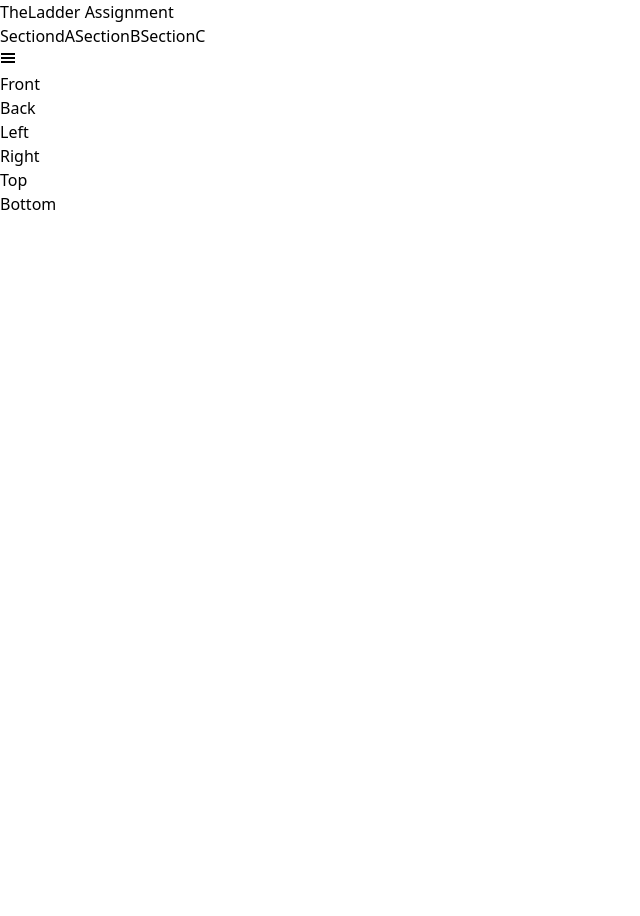
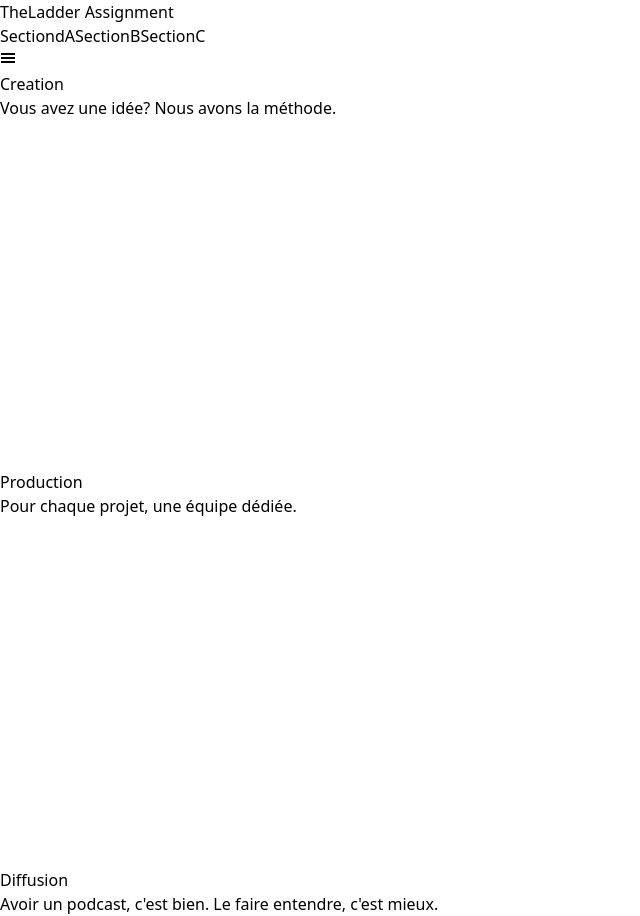
Before and after one commit to ikeshavbansal/TheLadder, a React (Vite) app in the folder TheLadder_assignment/: page /sectionB in a window 1280 px wide. Shown: the whole page, without its empty margins (0-640 px from the left). Before the commit the page ends 800 px from the top, so only its background shows below. Built offline with nearby package versions, Linux system fonts and the light colour scheme.

Commit message:
folding box

```diff
--- a/TheLadder_assignment/src/Pages/sectionB.jsx
+++ b/TheLadder_assignment/src/Pages/sectionB.jsx
@@ -1,35 +1,103 @@
-import React, { useState } from 'react';
-import { motion } from 'framer-motion';
+import React from 'react';
+import { motion, useScroll, useTransform } from 'framer-motion';
 
+const FoldingBoxes = () => {
+  const { scrollY } = useScroll();
+  const box1Range = [0, 200, 400];
+  const box2Range = [500, 600, 700];
+  const box3Range = [700, 750, 800];
 
-const Cube = () => {
-  const [rotation, setRotation] = useState({ x: 0, y: 0 });
-
-  const handleScroll = (event) => {
-    const delta = event.deltaY;
-    setRotation(prev => ({
-      x: prev.x + delta * 0.1,
-      y: prev.y + delta * 0.1,
-    }));
+  const transition = {
+    duration: 1.5,
+    ease: "easeInOut",
   };
 
+  const box1RotateX = useTransform(scrollY, [box1Range[1], box1Range[2]], [0, -10]);
+  const box1TranslateY = useTransform(scrollY, [box1Range[0], box1Range[1], box1Range[2]], [0, -50, -100]);
+  const box1Scale = useTransform(scrollY, [box1Range[1], box1Range[2]], [1, 0.8]);
+  const opacity1 = useTransform(scrollY, box1Range, [1, 1, 0.5]);
+
+  const box2TranslateY = useTransform(scrollY, [0, box2Range[0], box2Range[1], box2Range[2]], [350, 150, 80, -50]);
+  const box2RotateX = useTransform(scrollY, [box2Range[1], box2Range[2]], [0, -10]);
+  const box2Scale = useTransform(scrollY, [box2Range[1], box2Range[2]], [1, 0.85]);
+  const opacity2 = useTransform(scrollY, box2Range, [1, 1, 0.5]);
+
+  const box3TranslateY = useTransform(scrollY, [0, box3Range[0], box3Range[1], box3Range[2],box3Range[2],box3Range[2]], [700,300, 250,100, 50, 10]);
+  const box3RotateX = useTransform(scrollY, [box3Range[1], box3Range[2]], [0, -10]);
+  const box3Scale = useTransform(scrollY, [box3Range[1], box3Range[2]], [1, 0.9]);
+  const opacity3 = useTransform(scrollY, box3Range, [1, 1, 0.5]);
+
   return (
-    <div className="cube-container" onWheel={handleScroll}>
-      <motion.div
-        className="cube"
-        style={{
-          transform: `rotateX(${rotation.x}deg) `,
-        }}
-      >
-        <div className="face front">Front</div>
-        <div className="face back">Back</div>
-        <div className="face left">Left</div>
-        <div className="face right">Right</div>
-        <div className="face top">Top</div>
-        <div className="face bottom">Bottom</div>
-      </motion.div>
+    <div className="min-h-screen">
+      {/* <div className="h-[50vh]" /> */}
+      <div className="sticky top-0 left-0 w-full h-screen pt-40">
+        <div className="relative mx-10" style={{ perspective: '1000px' }}>
+
+          <motion.div
+            className="absolute top-0 w-full h-80 bg-white rounded-lg shadow-xl"
+            style={{
+              rotateX: box1RotateX,
+              y: box1TranslateY,
+              scale: box1Scale,
+              transformOrigin: 'bottom',
+              zIndex: 3,
+              opacity: opacity1,
+            }}
+            transition={transition}
+          >
+            <div className="p-8">
+              <h2 className="text-3xl font-bold">Creation</h2>
+              <p className="mt-4 text-lg text-gray-600">
+                Vous avez une idée? Nous avons la méthode.
+              </p>
+            </div>
+          </motion.div>
+
+          <motion.div
+            className="absolute top-0 w-full h-80 bg-white rounded-lg shadow-xl"
+            style={{
+              y: box2TranslateY,
+              rotateX: box2RotateX,
+              scale: box2Scale,
+              transformOrigin: 'bottom',
+              zIndex: 4,
+              opacity: opacity2,
+            }}
+            transition={transition}
+          >
+            <div className="p-8">
+              <h2 className="text-3xl font-bold">Production</h2>
+              <p className="mt-4 text-lg text-gray-600">
+                Pour chaque projet, une équipe dédiée.
+              </p>
+            </div>
+          </motion.div>
+
+          <motion.div
+            className="absolute top-0 w-full h-80 bg-white rounded-lg shadow-xl"
+            style={{
+              y: box3TranslateY,
+              rotateX: box3RotateX,
+              scale: box3Scale,
+              transformOrigin: 'bottom',
+              zIndex: 5,
+              opacity: opacity3,
+            }}
+            transition={transition}
+          >
+            <div className="p-8">
+              <h2 className="text-3xl font-bold">Diffusion</h2>
+              <p className="mt-4 text-lg text-gray-600">
+                Avoir un podcast, c'est bien. Le faire entendre, c'est mieux.
+              </p>
+            </div>
+          </motion.div>
+        </div>
+      </div>
+
+      <div className="h-[200vh]" />
     </div>
   );
 };
 
-export default Cube;
+export default FoldingBoxes;
--- a/TheLadder_assignment/src/main.jsx
+++ b/TheLadder_assignment/src/main.jsx
@@ -5,6 +5,7 @@ import App from './App.jsx'
 import { BrowserRouter,Routes,Route } from 'react-router'
 import PortfolioSection from './Pages/sectionA.jsx'
 import Cube from './Pages/sectionB.jsx'
+import FoldingBoxes from './Pages/sectionB.jsx'
 
 createRoot(document.getElementById('root')).render(
   <StrictMode>
@@ -12,7 +13,7 @@ createRoot(document.getElementById('root')).render(
     <Routes>
       <Route path="/" element={<App />}>
         <Route index element={<PortfolioSection/>}/>
-        <Route path='sectionB' element={<Cube/>}/>
+        <Route path='sectionB' element={<FoldingBoxes/>}/>
       </Route>
     </Routes>
   </BrowserRouter>
```
